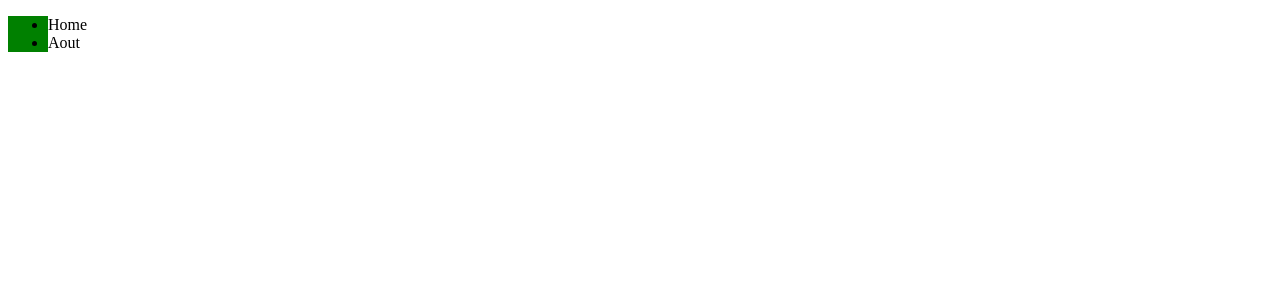
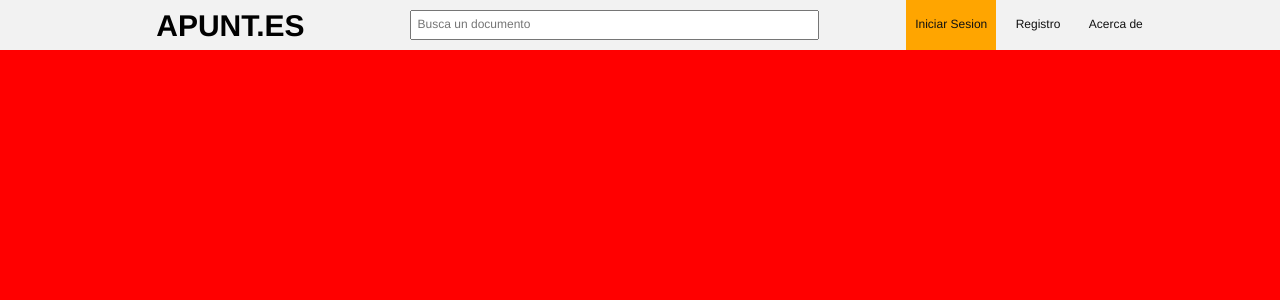
Before and after one commit to VKHdez/proyecto_apps_web, a PHP site: page / in a window 1280 px wide. Shown: the top 300 px of the page. Run offline with PHP 8.4, Linux system fonts and the light colour scheme.

Commit message:
Adicion de archivos de Menu

```diff
--- a/controller/general_controller/c_menu.php
+++ b/controller/general_controller/c_menu.php
@@ -1,5 +1,3 @@
 <?php
-
     require('view/general_view/v_menu.php');
-
 ?>
--- a/index.php
+++ b/index.php
@@ -1,3 +1,8 @@
+
+<?php
+    //session
+?>
+
 <!DOCTYPE html>
 <html lang="en">
 <head>
@@ -6,14 +11,14 @@
     <meta charset="UTF-8">
 
     <!-- LINK -->
+    <link rel="stylesheet" href="view/general_view/css/normalize.css">
+
+    <link rel="stylesheet" href="view/general_view/css/main_styles.css">
     <link rel="stylesheet" href="view/general_view/css/menu_style.css">
 
     <title>INTERNAUTA</title>
 </head>
 <body>
-
-    <?php
-        require('controller/general_controller/c_menu.php');
-    ?>
+    <?php require('controller/general_controller/c_menu.php'); ?>
 </body>
 </html>
--- /dev/null
+++ b/view/general_view/css/main_styles.css
@@ -0,0 +1,6 @@
+body{
+    margin:0;
+    padding:0;
+
+    background-color:red;
+}
--- a/view/general_view/css/menu_style.css
+++ b/view/general_view/css/menu_style.css
@@ -1,14 +1,90 @@
 header {
-    background-color: red;
+    background-color: #f2f2f2;
+    width:100%;
+    height:50px;
+
+    display:flex;
+
+    justify-content: space-between;
+    align-items:center;
+}
+
+.navbar-search{
+    width:40%;
+    padding:6px;
+    box-sizing:border-box;
+}
+
+.navbar-container{
+    width:80%;
+    height:100%;
+    margin: auto;
+
+    display:flex;
+    justify-content: space-between;
+    align-items:center;
+
+    font-size:12px;
+    font-family:'Helvetica',sans-serif;
+
+    text-align:center;
+}
+
+.navbar-container > h2 {
+
+    height:100%;
+    width:20%;
+
+    font-size:2.5em;
+
+    line-height:1.7em;
 }
 
 nav{
-    background-color: orange;
-}
-.menu {
-    background-color: green;
+    width:25%;
+    height:100%;
+
+    display:flex;
+    align-items:center;
 }
 
-.menu-item{
-    background-color: white;
+.menu {
+    width:100%;
+    height:100%;
+
+    display:flex;
+    justify-content:center;
+
+    padding:0;
+
+    list-style:none;
 }
+
+.sign_in{
+    background-color:orange;
+}
+
+.menu-item {
+
+    flex:auto;
+    margin-left:10px;
+
+    font-size:1em;
+}
+
+.menu-item a{
+
+    width:100%;
+    height:100%;
+
+    display:flex;
+    justify-content:center;
+    align-items:center;
+
+    text-decoration:none;
+    color:#111;
+}
+
+.menu-item a:hover{
+    background-color:lightblue;
+}
--- a/view/general_view/v_menu.php
+++ b/view/general_view/v_menu.php
@@ -1,8 +1,22 @@
-    <header>
+<header>
+    <div class="navbar-container">
+        <h2>APUNT.ES</h2>
+
+        <input class="navbar-search" type="text" placeholder="Busca un documento">
+
         <nav>
             <ul class="menu">
-                <li class="menu-item">Home</li>
-                <li class="menu-item">Aout</li>
+                <?php
+                    if( isset($_SESSION['user']) ){
+
+                    }else{
+                        echo "<li class='menu-item sign_in'><a href='#'>Iniciar Sesion</a></li>";
+                        echo "<li class='menu-item'><a href='#'>Registro</a></li>";
+                    }
+                ?>
+
+                <li class="menu-item"><a href="#">Acerca de</a></li>
             </ul>
         </nav>
-    </header>
+    </div>
+</header>
```
